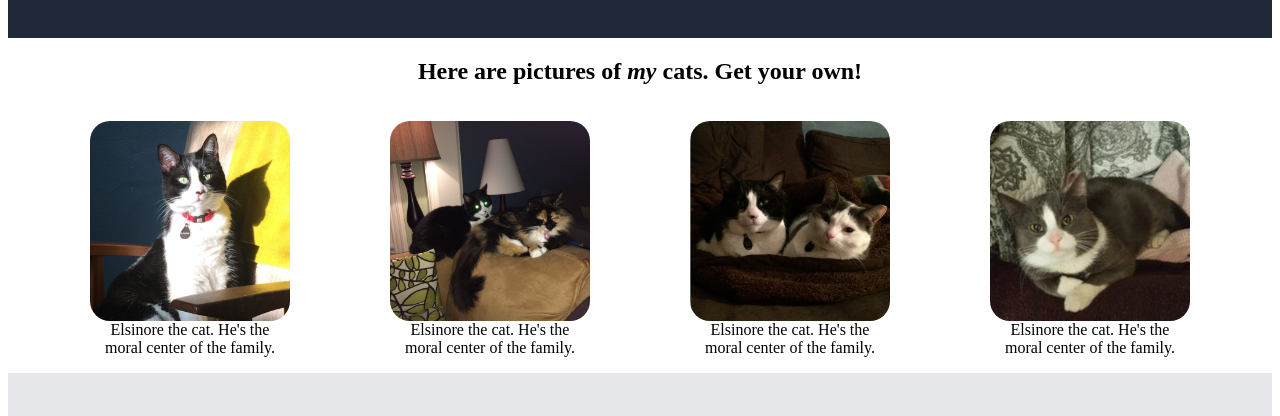
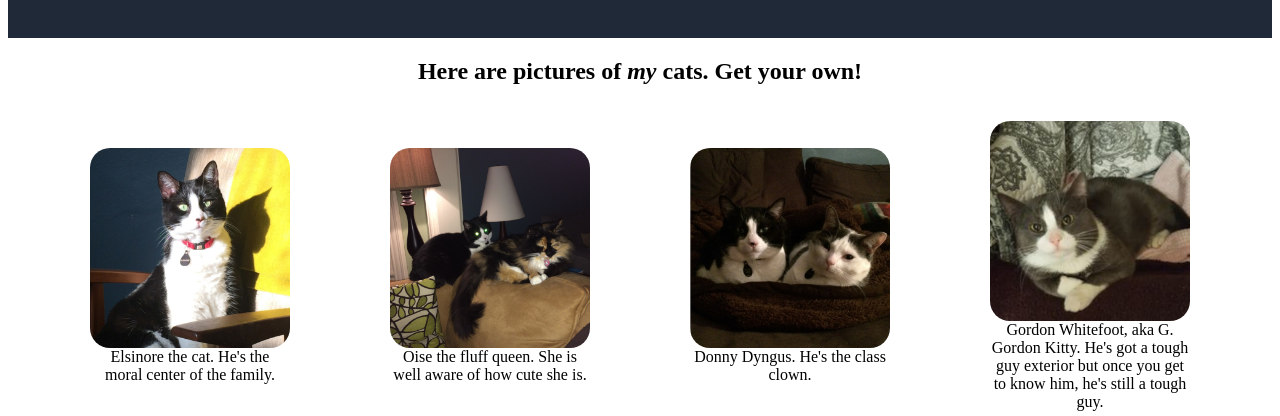
Before and after one commit to RobSelkowitz/odin-landing-page-project, a plain HTML site: page index.html in a window 1280 px wide. Shown: the part 353-769 px from the top of the page. Drawn offline with Linux system fonts and the light colour scheme.

Commit message:
fix cat captions, breaks alignment a bit

```diff
--- a/index.html
+++ b/index.html
@@ -38,15 +38,16 @@
             </figure>
             <figure class="catpic">
                 <img id="oise" src="./images/oiseSnore.jpg" alt="Oise the cat sitting with Elsinore.">
-                <figcaption> Elsinore the cat.  He's the moral center of the family. </figcaption>
+                <figcaption> Oise the fluff queen. She is well aware of how cute she is.</figcaption>
             </figure>
             <figure class="catpic">
                 <img id="donny" src="./images/donnySnore.JPG" alt="Donny the cat sitting with Elsinore.">
-                <figcaption> Elsinore the cat.  He's the moral center of the family. </figcaption>
+                <figcaption> Donny Dyngus. He's the class clown. </figcaption>
             </figure>
             <figure class="catpic">
                 <img id="gord" src="./images/gordo.jpg" alt="Gordon the cat sits alone.">
-                <figcaption> Elsinore the cat.  He's the moral center of the family. </figcaption>
+                <figcaption> Gordon Whitefoot, aka G. Gordon Kitty. He's got a tough guy exterior but
+                    once you get to know him, he's still a tough guy. </figcaption>
             </figure>
 
 
--- a/styles.css
+++ b/styles.css
@@ -64,8 +64,6 @@ q{
     align-self:flex-end;
     font-size: 10pt;
 
-
-
 }
 .quotes{
     background-color: #E5E7EB;
```
